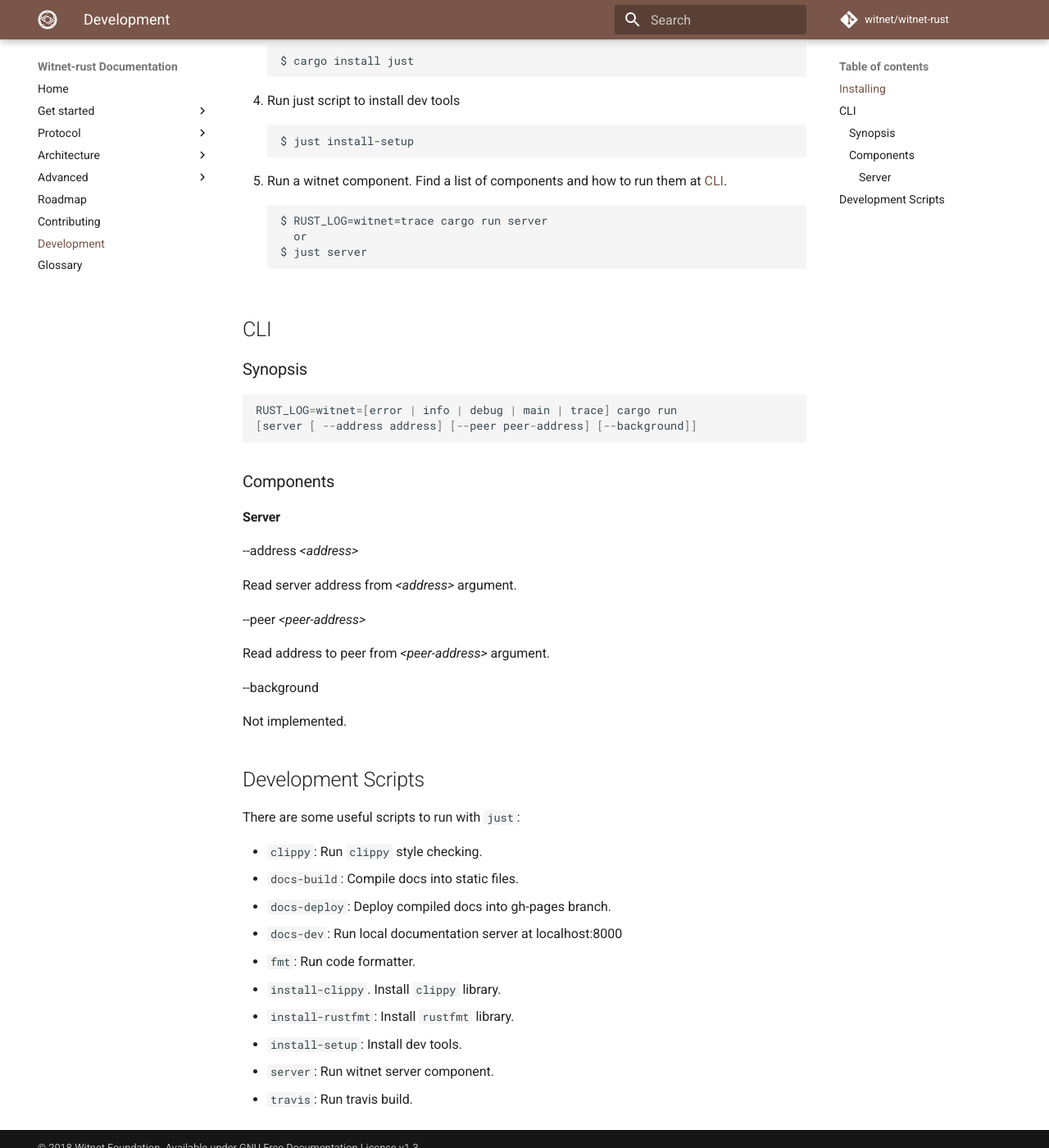
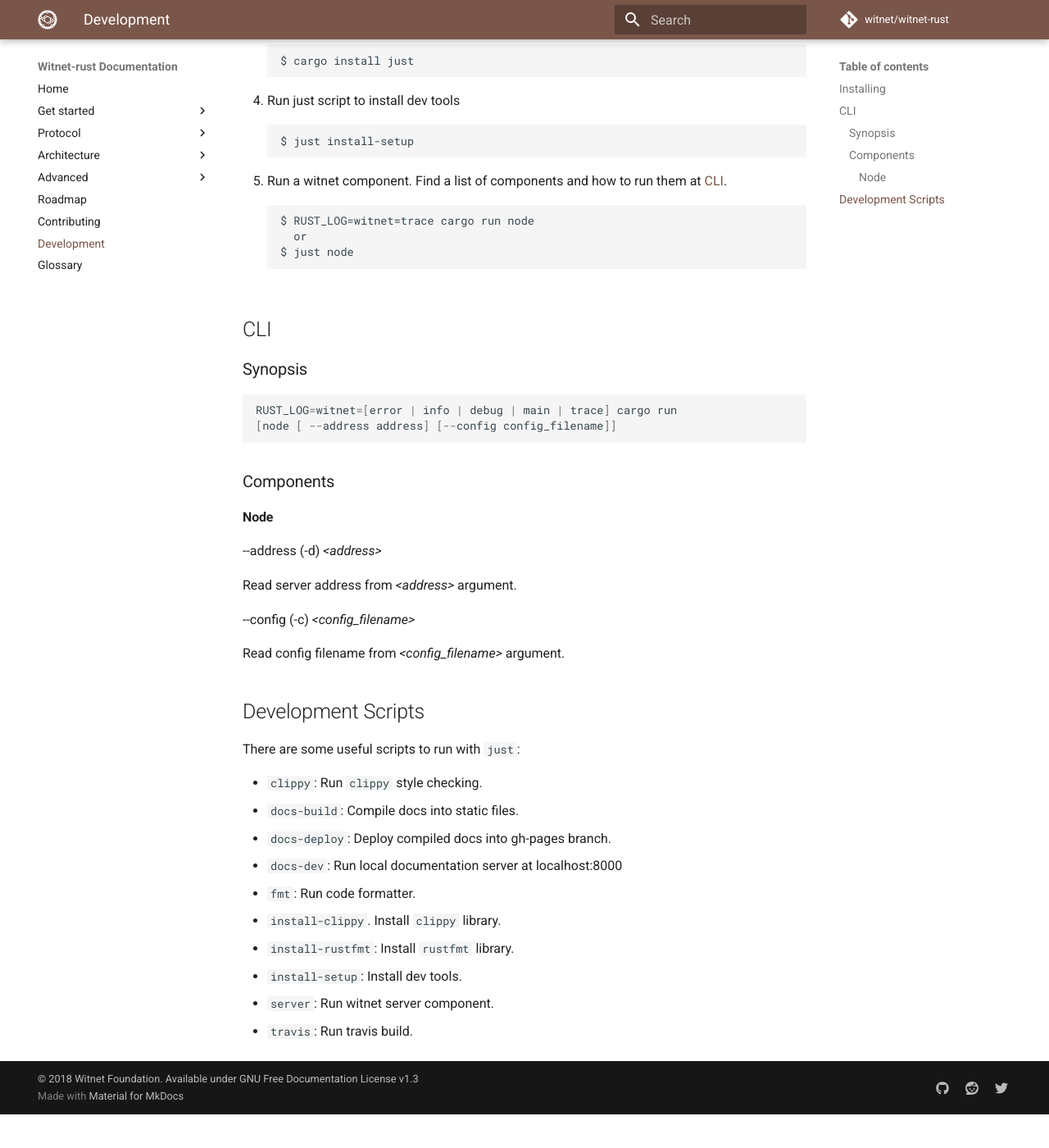
Before and after one commit to witnet/witnet-rust, an MkDocs documentation site: the page built from docs/development.md, in a window 1280 px wide and 1400 px high, scrolled down 568 px. Shown: the whole window at 82% size. Built offline with MkDocs 1.6.1 and Material for MkDocs 9.7.7, drawn with Linux system fonts in a browser that asks for light colours; comment, search, counter and statistics services are not loaded; after the commit the page ends 1927 px from its top, so only the background shows below that.

Commit message:
docs(dev): Update cli documentation

````diff
--- a/docs/development.md
+++ b/docs/development.md
@@ -23,30 +23,26 @@
   ```
 5. Run a witnet component. Find a list of components and how to run them at [CLI](#cli).
   ```
-  $ RUST_LOG=witnet=trace cargo run server
+  $ RUST_LOG=witnet=trace cargo run node
     or
-  $ just server
+  $ just node
   ```
 
 ## CLI
 ### Synopsis
     RUST_LOG=witnet=[error | info | debug | main | trace] cargo run
-    [server [ --address address] [--peer peer-address] [--background]]
+    [node [ --address address] [--config config_filename]]
 
 ### Components
 
-#### Server
-  --address *&lt;address&gt;*
+#### Node
+  --address (-d) *&lt;address&gt;*
 
   Read server address from *&lt;address&gt;* argument.
 
-  --peer *&lt;peer-address&gt;*
+  --config (-c) *&lt;config_filename&gt;*
 
-  Read address to peer from *&lt;peer-address&gt;* argument.
-
-  --background
-
-  Not implemented.
+  Read config filename from *&lt;config_filename&gt;* argument.
 
 ## Development Scripts
 
````
Also changed, not shown: 1 other file.
